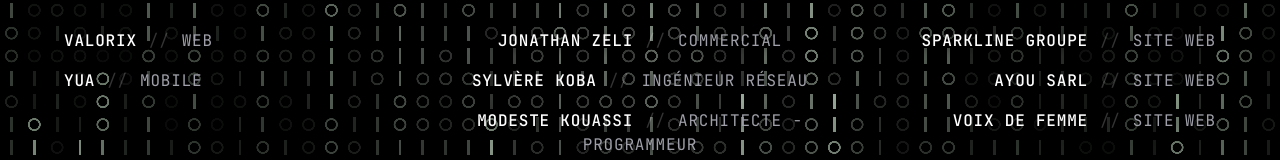
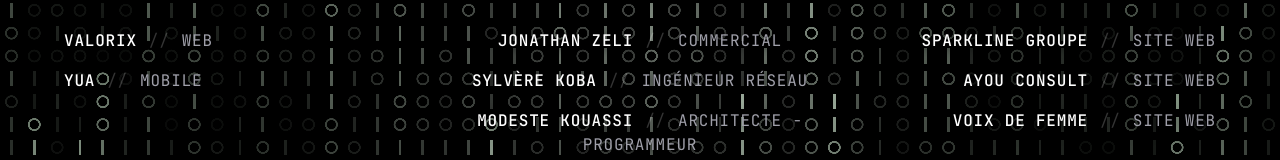
Before and after one commit to the-labyrinth-africa/website, a Next.js app: page / in a window 1280 px wide. Shown: the part 344-504 px from the top of the page. Built offline with nearby package versions, Linux system fonts and the light colour scheme.

Commit message:
refonte home

```diff
--- a/app/page.tsx
+++ b/app/page.tsx
@@ -757,7 +757,7 @@
               rel="noopener noreferrer"
               className="transition-colors hover:text-[#EFBF04]"
             >
-              Ayou SARL
+              Ayou Consult
             </a>
           </span>
 
```
